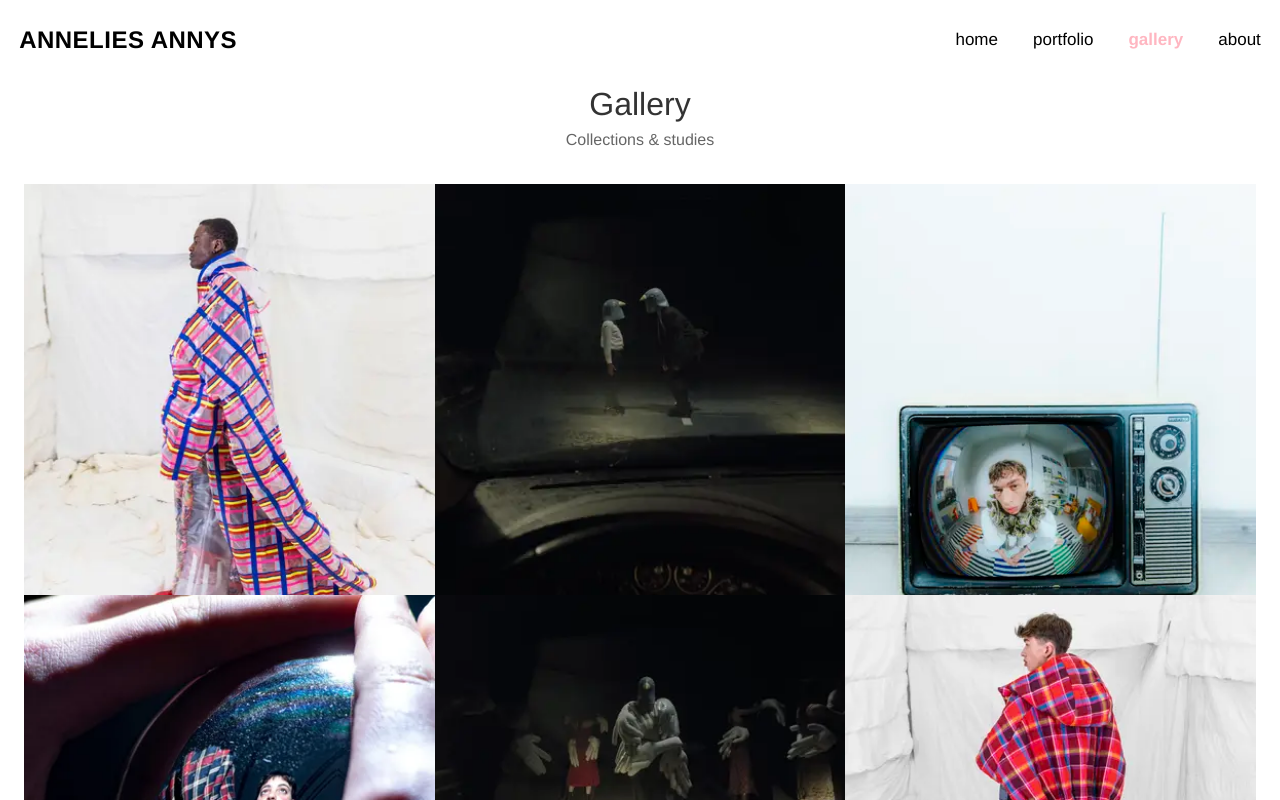
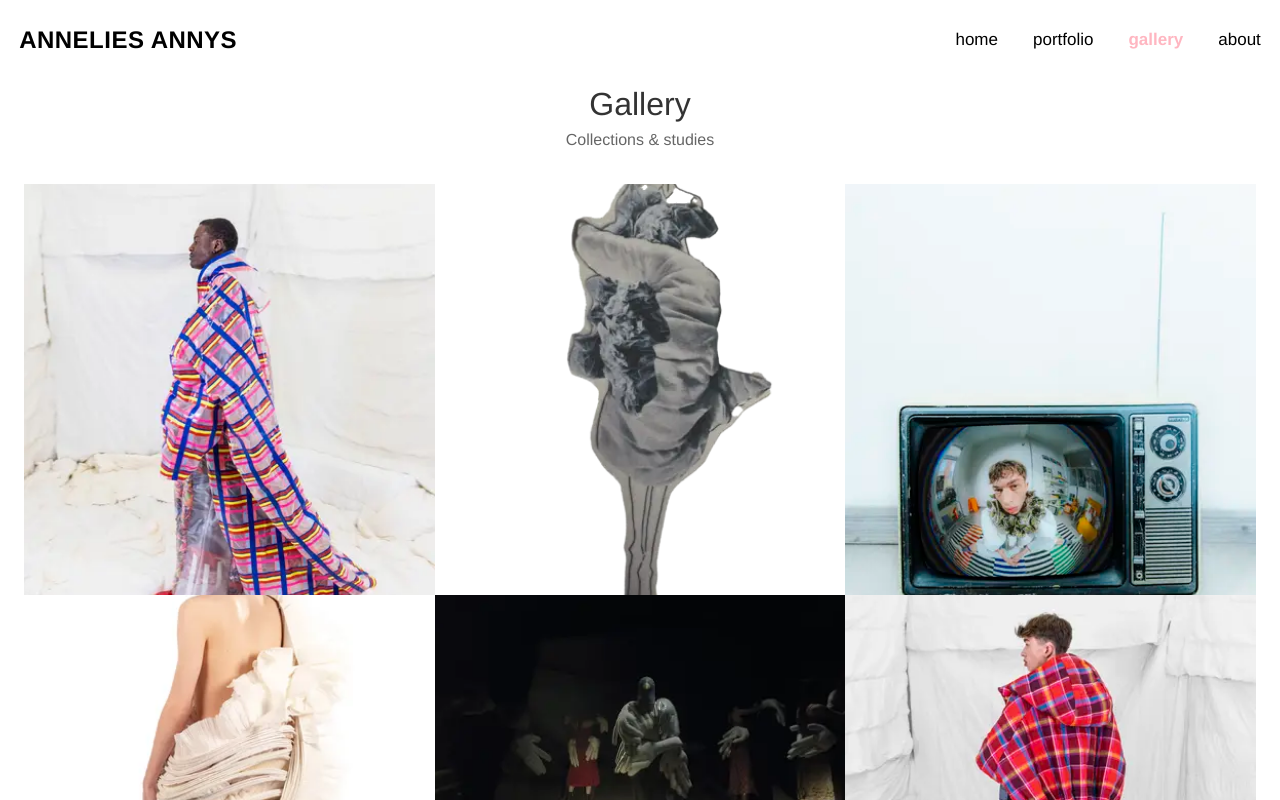
Before and after one commit to brentvervaet/anneliesannys-portfolio, a Vue app: page /gallery in a window 1280 px wide. Shown: the top 800 px of the page. Built offline with nearby package versions, Linux system fonts and the light colour scheme.

Commit message:
feat: enhance gallery image handling for studies and collages

```diff
--- a/src/views/GalleryView.vue
+++ b/src/views/GalleryView.vue
@@ -122,7 +122,7 @@ const allImages = computed<GalleryImage[]>(() => {
         const title = titleMatch?.[1]?.padStart(2, '0') || String(index + 1).padStart(2, '0')
 
         // Convert the image path to use small images for gallery, large for modal
-        // Original: /images/BA1/studies101.webp -> Small: /images/BA1/sm/studies101.webp, Large: /images/BA1/lg/studies101.webp
+        // Original: /images/BA3/lbm01.webp -> Small: /images/BA3/sm/lbm01.webp, Large: /images/BA3/lg/lbm01.webp
         const pathParts = image.src.split('/')
         const filename_only = pathParts[pathParts.length - 1]
         const basePath = pathParts.slice(0, -1).join('/')
@@ -140,9 +140,38 @@ const allImages = computed<GalleryImage[]>(() => {
       })
     }
 
+    // Handle projects with collages
+    // if (project.collages) {
+    //   project.collages.forEach((image, index) => {
+    //     // Extract number from filename for title, or use index + 1
+    //     const filename = image.src.split('/').pop() || ''
+    //     const titleMatch = filename.match(/(\d+)/)
+    //     const title = titleMatch?.[1]?.padStart(2, '0') || String(index + 1).padStart(2, '0')
+
+    //     // Convert the image path to use small images for gallery, large for modal
+    //     // Original: /images/BA3/collages/lbm01.webp -> Small: /images/BA3/collages/sm/lbm01.webp, Large: /images/BA3/collages/lg/lbm01.webp
+    //     const pathParts = image.src.split('/')
+    //     const filename_only = pathParts[pathParts.length - 1]
+    //     const basePath = pathParts.slice(0, -1).join('/')
+
+    //     const smallSrc = `${basePath}/sm/${filename_only}`
+    //     const largeSrc = `${basePath}/lg/${filename_only}`
+
+    //     images.push({
+    //       src: smallSrc,
+    //       srcLarge: largeSrc,
+    //       alt: image.alt,
+    //       title,
+    //       category: project.title,
+    //     })
+    //   })
+    // }
+
     // Handle projects with studies
     if (project.studies) {
       project.studies.forEach((study) => {
+        // Study images
+        if (study.images) {
           study.images.forEach((image, index) => {
             // Extract number from filename for title, or use index + 1
             const filename = image.src.split('/').pop() || ''
@@ -150,6 +179,7 @@ const allImages = computed<GalleryImage[]>(() => {
             const title = titleMatch?.[1]?.padStart(2, '0') || String(index + 1).padStart(2, '0')
 
             // Convert the image path to use small images for gallery, large for modal
+            // Original: /images/BA1/Dress/dress01.webp -> Small: /images/BA1/Dress/sm/dress01.webp, Large: /images/BA1/Dress/lg/dress01.webp
             const pathParts = image.src.split('/')
             const filename_only = pathParts[pathParts.length - 1]
             const basePath = pathParts.slice(0, -1).join('/')
@@ -165,6 +195,34 @@ const allImages = computed<GalleryImage[]>(() => {
               category: study.title, // Use study title as category
             })
           })
+        }
+
+        // Study collages
+        if (study.collages) {
+          study.collages.forEach((image, index) => {
+            // Extract number from filename for title, or use index + 1
+            const filename = image.src.split('/').pop() || ''
+            const titleMatch = filename.match(/(\d+)/)
+            const title = titleMatch?.[1]?.padStart(2, '0') || String(index + 1).padStart(2, '0')
+
+            // Convert the image path to use small images for gallery, large for modal
+            // Original: /images/BA1/Dress/collages/dress01.webp -> Small: /images/BA1/Dress/collages/sm/dress01.webp, Large: /images/BA1/Dress/collages/lg/dress01.webp
+            const pathParts = image.src.split('/')
+            const filename_only = pathParts[pathParts.length - 1]
+            const basePath = pathParts.slice(0, -1).join('/')
+
+            const smallSrc = `${basePath}/sm/${filename_only}`
+            const largeSrc = `${basePath}/lg/${filename_only}`
+
+            images.push({
+              src: smallSrc,
+              srcLarge: largeSrc,
+              alt: image.alt,
+              title,
+              category: study.title, // Use study title as category
+            })
+          })
+        }
       })
     }
   })
```
Lines whose indentation alone changed are shown as unchanged.
